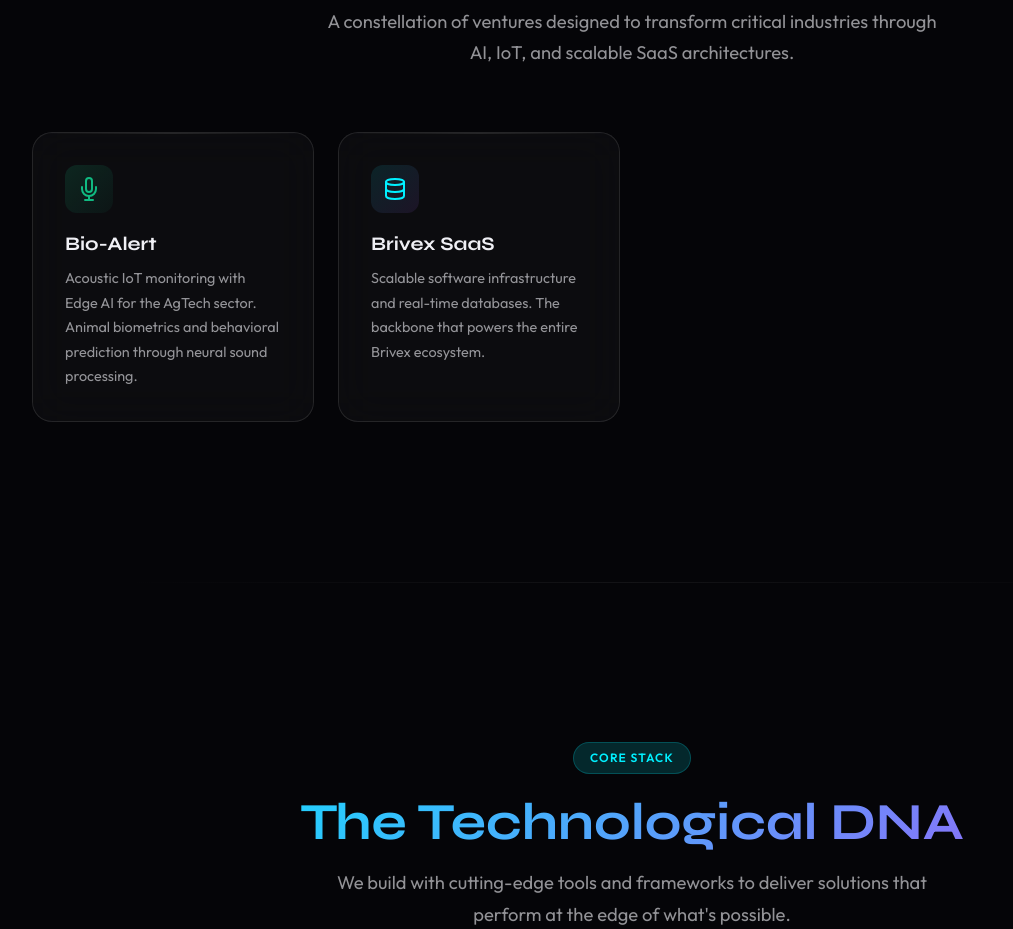
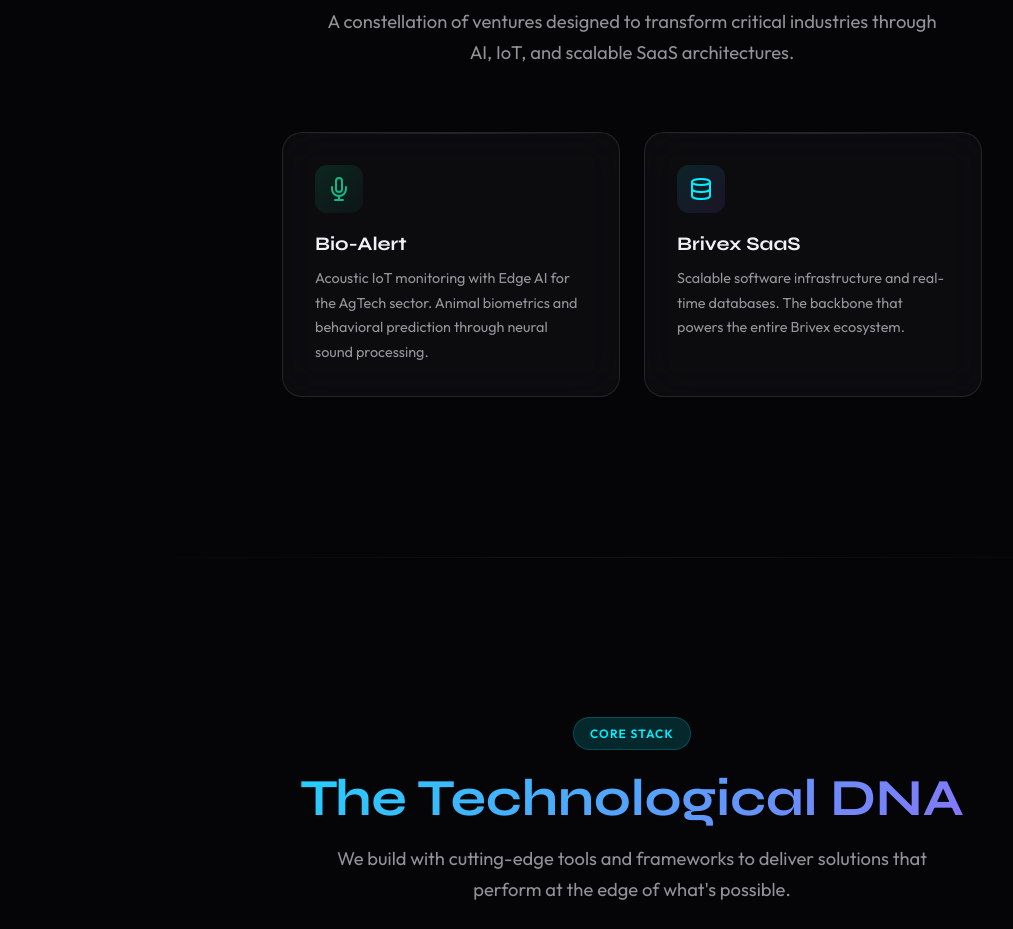
Before and after one commit to gandroide/brivex-landing-page, a React (Vite) app: page / in a window 1280 px wide. Shown: the part 1080-2009 px from the top of the page, without its empty margins (8-1021 px from the left). Built offline with nearby package versions, Linux system fonts and the light colour scheme.

Commit message:
chore: update ecosystem section

```diff
--- a/src/index.css
+++ b/src/index.css
@@ -802,7 +802,9 @@ button {
     }
 
     .ecosystem-grid {
-        grid-template-columns: repeat(4, 1fr);
+        grid-template-columns: repeat(2, 1fr);
+        max-width: 700px;
+        margin: 0 auto;
     }
 
     .footer-grid {
```
